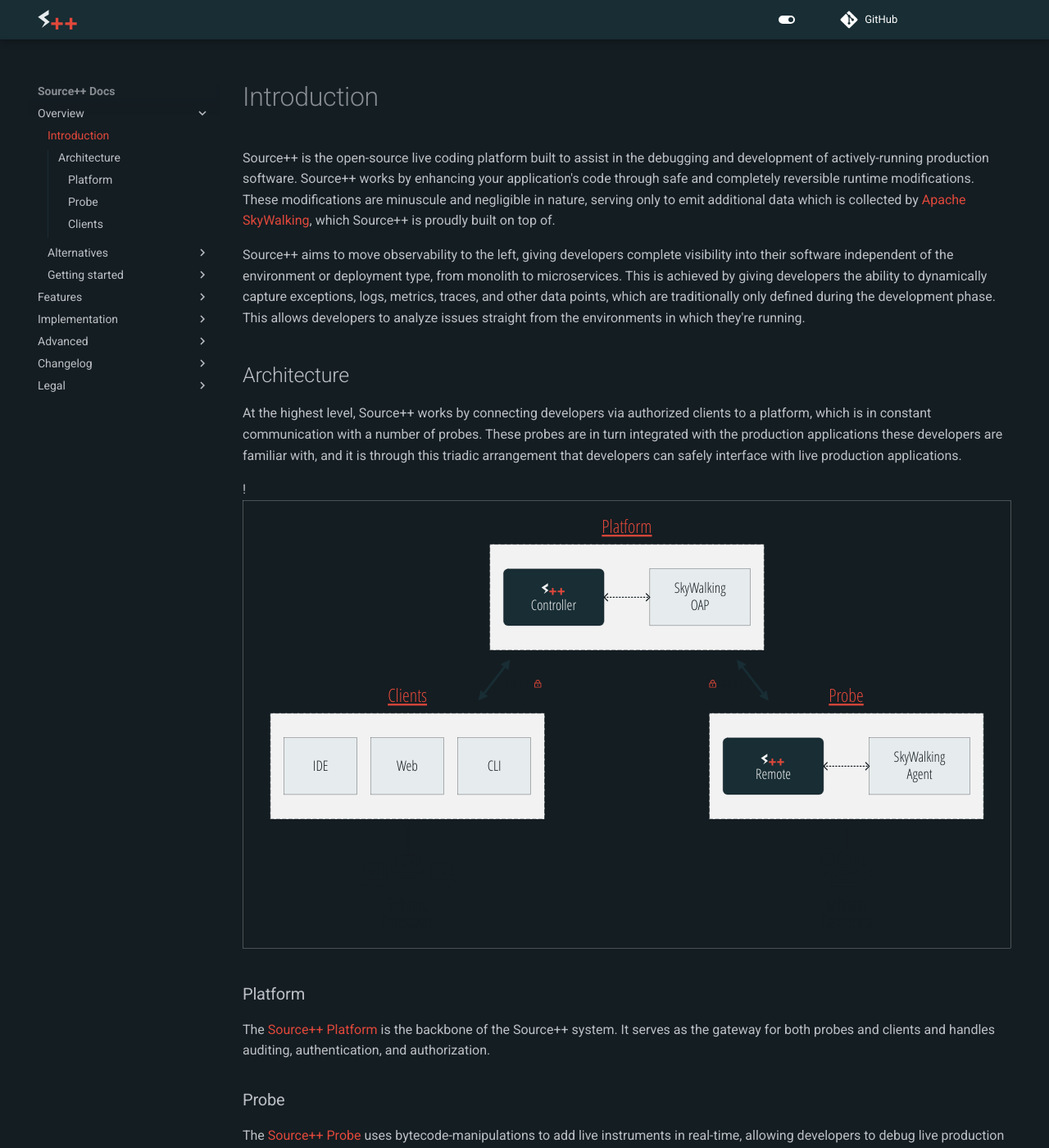
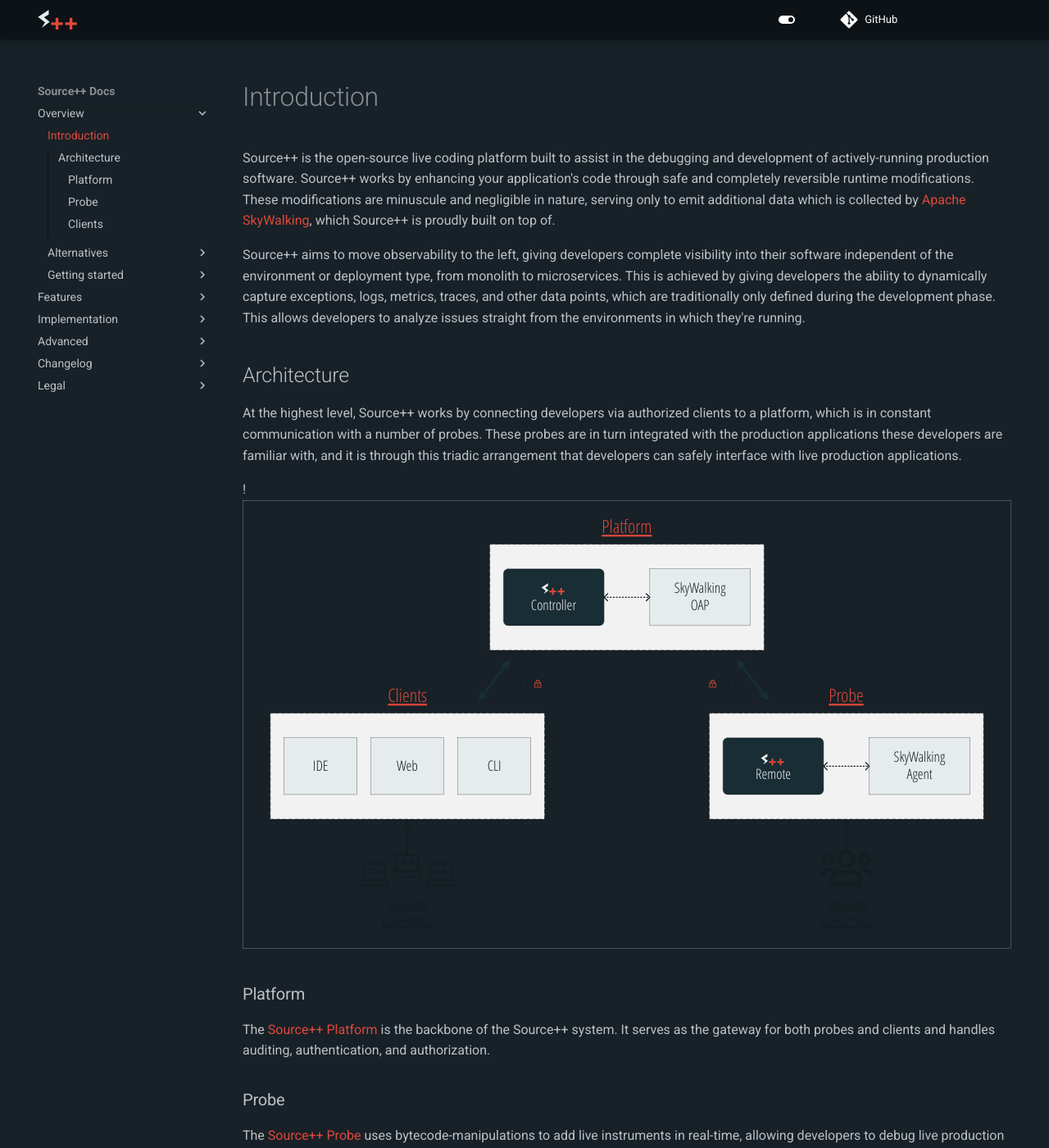
Before and after one commit to sourceplusplus/documentation, an MkDocs documentation site: the page built from docs/README.md, in a window 1280 px wide and 1400 px high. Shown: the whole window at 82% size. Built offline with MkDocs 1.6.1 and Material for MkDocs 9.7.7, drawn with Linux system fonts in a browser that asks for light colours; comment, search, counter and statistics services are not loaded; the version menu is left out.

Commit message:
coloring

```diff
--- a/docs/stylesheets/extra.css
+++ b/docs/stylesheets/extra.css
@@ -27,7 +27,7 @@
 }
 
 [data-md-color-scheme="slate"] .md-footer-meta {
-    background: #182d34;
+    background: #202f37;
 }
 
 [data-md-color-scheme="slate"] .md-top {
@@ -79,8 +79,8 @@
 }
 
 [data-md-color-scheme="slate"] {
-    --md-default-bg-color: #141d22;
-    --md-primary-fg-color:        #182d34;
+    --md-default-bg-color: #172127;
+    --md-primary-fg-color: #0d1216;
     --md-accent-fg-color: #e1483b;
     --md-typeset-a-color: #e1483b;
     --md-code-bg-color: #0d1216;
```
